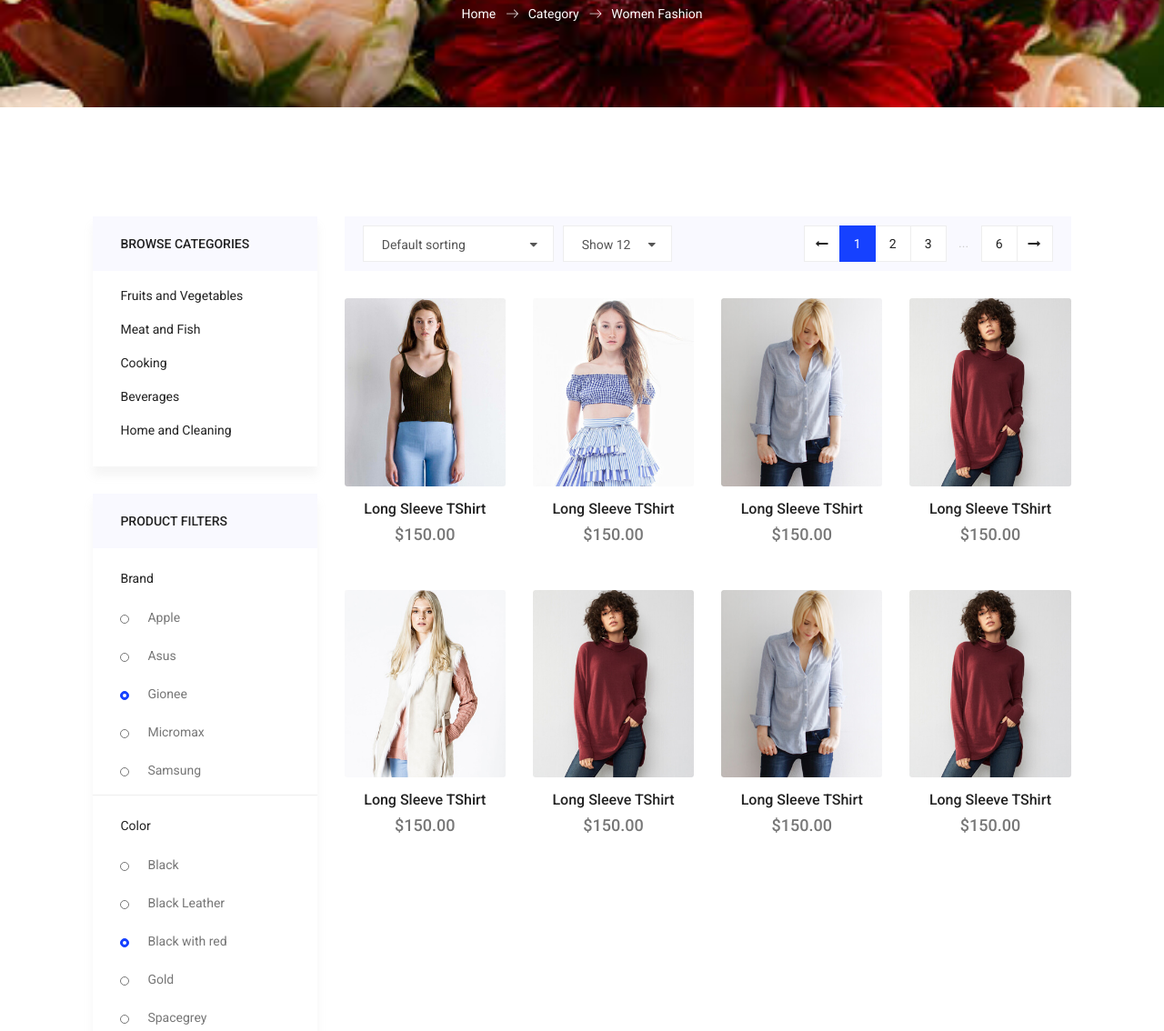
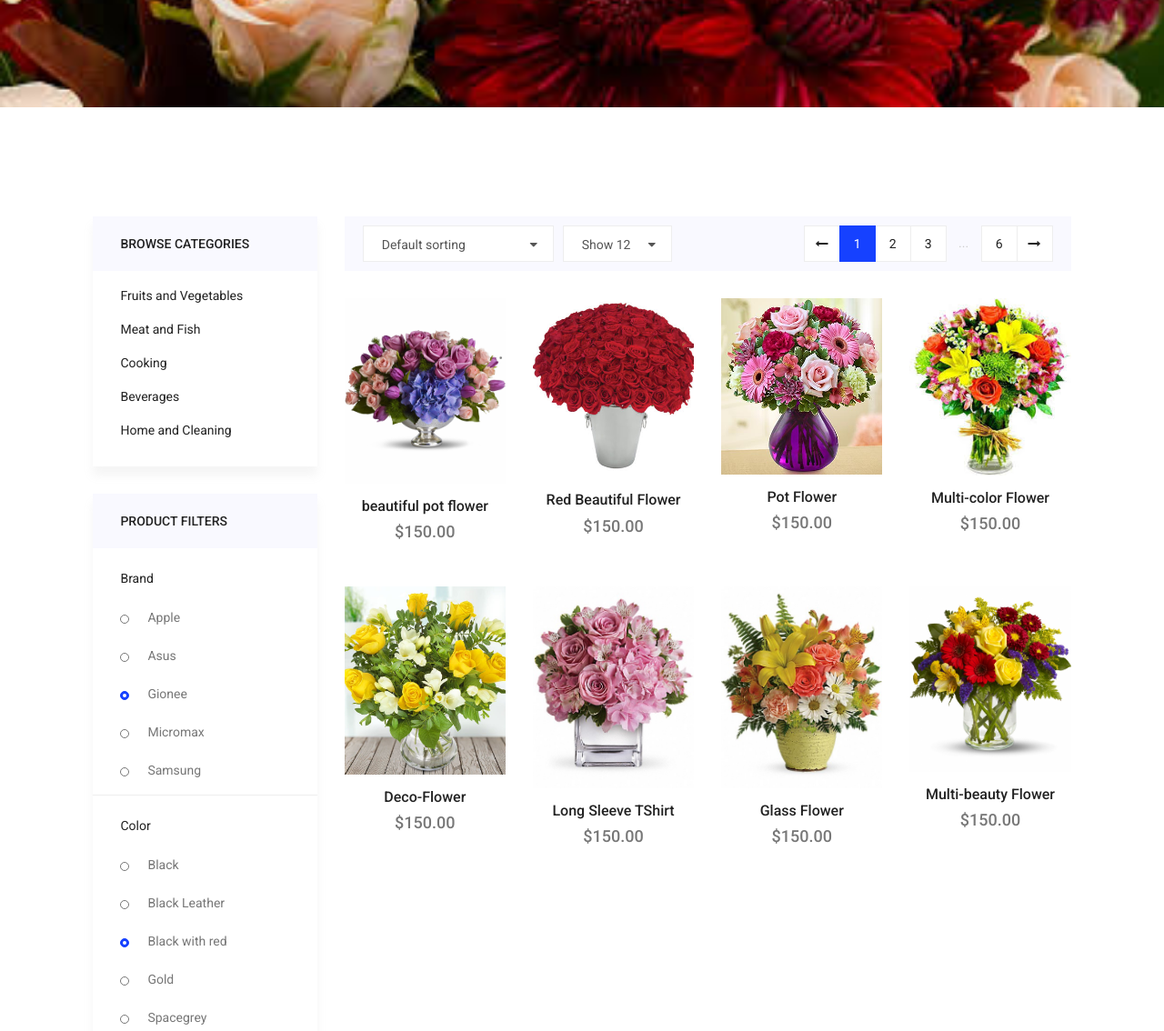
Before and after one commit to Faydev/fashop_fontend, a plain HTML site: page category.html in a window 1280 px wide. Shown: the part 277-1411 px from the top of the page at 91% size. Drawn offline with nearby package versions, Linux system fonts and the light colour scheme.

Commit message:
initial commit

```diff
--- a/category.html
+++ b/category.html
@@ -6,7 +6,7 @@
 	<meta charset="utf-8">
 	<meta name="viewport" content="width=device-width, initial-scale=1, shrink-to-fit=no">
 	<link rel="icon" href="img/favicon.png" type="image/png">
-	<title>Fashiop</title>
+	<title>DaFlower</title>
 	<!-- Bootstrap CSS -->
 	<link rel="stylesheet" href="css/bootstrap.css">
 	<link rel="stylesheet" href="vendors/linericon/style.css">
@@ -28,7 +28,7 @@
 		<div class="top_menu row m0">
 			<div class="container-fluid">
 				<div class="float-left">
-					<p>Call Us: 012 44 5698 7456 896</p>
+					<p>Call Us: +23480 555 444 888</p>
 				</div>
 				<div class="float-right">
 					<ul class="right_side">
@@ -38,7 +38,7 @@
 							</a>
 						</li>
 						<li>
-							<a href="#">
+							<a href="login.html">
 								My Account
 							</a>
 						</li>
@@ -56,7 +56,8 @@
 				<div class="container-fluid">
 					<!-- Brand and toggle get grouped for better mobile display -->
 					<a class="navbar-brand logo_h" href="index.html">
-						<img src="img/logo.png" alt="">
+						<!-- <img src="img/logo.png" alt=""> -->
+						DaFlower
 					</a>
 					<button class="navbar-toggler" type="button" data-toggle="collapse" data-target="#navbarSupportedContent" aria-controls="navbarSupportedContent"
 					 aria-expanded="false" aria-label="Toggle navigation">
@@ -110,7 +111,7 @@
 													<li class="nav-item">
 														<a class="nav-link" href="tracking.html">Tracking</a>
 														<li class="nav-item">
-															<a class="nav-link" href="elements.html">Elements</a>
+															<!-- <a class="nav-link" href="elements.html">Elements</a> -->
 														</li>
 											</ul>
 											</li>
@@ -169,12 +170,12 @@
 		<div class="banner_inner d-flex align-items-center">
 			<div class="container">
 				<div class="banner_content text-center">
-					<h2>Shop Category Page</h2>
+					<!-- <h2>Shop Category Page</h2>
 					<div class="page_link">
 						<a href="index.html">Home</a>
 						<a href="category.html">Category</a>
-						<a href="category.html">Women Fashion</a>
-					</div>
+						<a href="category.html">Flowers</a>
+					</div> -->
 				</div>
 			</div>
 		</div>
@@ -235,7 +236,102 @@
 						<div class="col-lg-3 col-md-3 col-sm-6">
 							<div class="f_p_item">
 								<div class="f_p_img">
-									<img class="img-fluid" src="img/product/feature-product/f-p-1.jpg" alt="">
+									<img class="img-fluid" src="img/flw.jpg" alt="">
+									<div class="p_icon">
+										<a href="#">
+											<i class="lnr lnr-heart"></i>
+										</a>
+										<a href="#">
+											<i class="lnr lnr-cart"></i>
+										</a>
+									</div>
+								</div>
+								<a href="#">
+									<h4>beautiful pot flower</h4>
+								</a>
+								<h5>$150.00</h5>
+							</div>
+						</div>
+						<div class="col-lg-3 col-md-3 col-sm-6">
+							<div class="f_p_item">
+								<div class="f_p_img">
+									<img class="img-fluid" src="img/redfl.jpg" alt="">
+									<div class="p_icon">
+										<a href="#">
+											<i class="lnr lnr-heart"></i>
+										</a>
+										<a href="#">
+											<i class="lnr lnr-cart"></i>
+										</a>
+									</div>
+								</div>
+								<a href="#">
+									<h4>Red Beautiful Flower</h4>
+								</a>
+								<h5>$150.00</h5>
+							</div>
+						</div>
+						<div class="col-lg-3 col-md-3 col-sm-6">
+							<div class="f_p_item">
+								<div class="f_p_img">
+									<img class="img-fluid" src="img/fw.jpg" alt="">
+									<div class="p_icon">
+										<a href="#">
+											<i class="lnr lnr-heart"></i>
+										</a>
+										<a href="#">
+											<i class="lnr lnr-cart"></i>
+										</a>
+									</div>
+								</div>
+								<a href="#">
+									<h4>Pot Flower</h4>
+								</a>
+								<h5>$150.00</h5>
+							</div>
+						</div>
+						<div class="col-lg-3 col-md-3 col-sm-6">
+							<div class="f_p_item">
+								<div class="f_p_img">
+									<img class="img-fluid" src="img/images (1).jpeg" alt="">
+									<div class="p_icon">
+										<a href="#">
+											<i class="lnr lnr-heart"></i>
+										</a>
+										<a href="#">
+											<i class="lnr lnr-cart"></i>
+										</a>
+									</div>
+								</div>
+								<a href="#">
+									<h4>Multi-color Flower</h4>
+								</a>
+								<h5>$150.00</h5>
+							</div>
+						</div>
+						<div class="col-lg-3 col-md-3 col-sm-6">
+							<div class="f_p_item">
+								<div class="f_p_img">
+									<img class="img-fluid" src="img/tbfl.jpg" alt="">
+									<div class="p_icon">
+										<a href="#">
+											<i class="lnr lnr-heart"></i>
+										</a>
+										<a href="#">
+											<i class="lnr lnr-cart"></i>
+										</a>
+									</div>
+								</div>
+								<a href="#">
+									<h4>Deco-Flower</h4>
+								</a>
+								<h5>$150.00</h5>
+							</div>
+						</div>
+						<div class="col-lg-3 col-md-3 col-sm-6">
+							<div class="f_p_item">
+								<div class="f_p_img">
+									<img class="img-fluid" src="img/glsfl.jpg" alt="">
 									<div class="p_icon">
 										<a href="#">
 											<i class="lnr lnr-heart"></i>
@@ -254,7 +350,7 @@
 						<div class="col-lg-3 col-md-3 col-sm-6">
 							<div class="f_p_item">
 								<div class="f_p_img">
-									<img class="img-fluid" src="img/product/feature-product/f-p-2.jpg" alt="">
+									<img class="img-fluid" src="img/potfl.jpg" alt="">
 									<div class="p_icon">
 										<a href="#">
 											<i class="lnr lnr-heart"></i>
@@ -265,7 +361,7 @@
 									</div>
 								</div>
 								<a href="#">
-									<h4>Long Sleeve TShirt</h4>
+									<h4>Glass Flower</h4>
 								</a>
 								<h5>$150.00</h5>
 							</div>
@@ -273,7 +369,7 @@
 						<div class="col-lg-3 col-md-3 col-sm-6">
 							<div class="f_p_item">
 								<div class="f_p_img">
-									<img class="img-fluid" src="img/product/feature-product/f-p-3.jpg" alt="">
+									<img class="img-fluid" src="img/multi.jpeg" alt="">
 									<div class="p_icon">
 										<a href="#">
 											<i class="lnr lnr-heart"></i>
@@ -284,102 +380,7 @@
 									</div>
 								</div>
 								<a href="#">
-									<h4>Long Sleeve TShirt</h4>
-								</a>
-								<h5>$150.00</h5>
-							</div>
-						</div>
-						<div class="col-lg-3 col-md-3 col-sm-6">
-							<div class="f_p_item">
-								<div class="f_p_img">
-									<img class="img-fluid" src="img/product/feature-product/f-p-4.jpg" alt="">
-									<div class="p_icon">
-										<a href="#">
-											<i class="lnr lnr-heart"></i>
-										</a>
-										<a href="#">
-											<i class="lnr lnr-cart"></i>
-										</a>
-									</div>
-								</div>
-								<a href="#">
-									<h4>Long Sleeve TShirt</h4>
-								</a>
-								<h5>$150.00</h5>
-							</div>
-						</div>
-						<div class="col-lg-3 col-md-3 col-sm-6">
-							<div class="f_p_item">
-								<div class="f_p_img">
-									<img class="img-fluid" src="img/product/feature-product/f-p-5.jpg" alt="">
-									<div class="p_icon">
-										<a href="#">
-											<i class="lnr lnr-heart"></i>
-										</a>
-										<a href="#">
-											<i class="lnr lnr-cart"></i>
-										</a>
-									</div>
-								</div>
-								<a href="#">
-									<h4>Long Sleeve TShirt</h4>
-								</a>
-								<h5>$150.00</h5>
-							</div>
-						</div>
-						<div class="col-lg-3 col-md-3 col-sm-6">
-							<div class="f_p_item">
-								<div class="f_p_img">
-									<img class="img-fluid" src="img/product/feature-product/f-p-4.jpg" alt="">
-									<div class="p_icon">
-										<a href="#">
-											<i class="lnr lnr-heart"></i>
-										</a>
-										<a href="#">
-											<i class="lnr lnr-cart"></i>
-										</a>
-									</div>
-								</div>
-								<a href="#">
-									<h4>Long Sleeve TShirt</h4>
-								</a>
-								<h5>$150.00</h5>
-							</div>
-						</div>
-						<div class="col-lg-3 col-md-3 col-sm-6">
-							<div class="f_p_item">
-								<div class="f_p_img">
-									<img class="img-fluid" src="img/product/feature-product/f-p-3.jpg" alt="">
-									<div class="p_icon">
-										<a href="#">
-											<i class="lnr lnr-heart"></i>
-										</a>
-										<a href="#">
-											<i class="lnr lnr-cart"></i>
-										</a>
-									</div>
-								</div>
-								<a href="#">
-									<h4>Long Sleeve TShirt</h4>
-								</a>
-								<h5>$150.00</h5>
-							</div>
-						</div>
-						<div class="col-lg-3 col-md-3 col-sm-6">
-							<div class="f_p_item">
-								<div class="f_p_img">
-									<img class="img-fluid" src="img/product/feature-product/f-p-4.jpg" alt="">
-									<div class="p_icon">
-										<a href="#">
-											<i class="lnr lnr-heart"></i>
-										</a>
-										<a href="#">
-											<i class="lnr lnr-cart"></i>
-										</a>
-									</div>
-								</div>
-								<a href="#">
-									<h4>Long Sleeve TShirt</h4>
+									<h4>Multi-beauty Flower</h4>
 								</a>
 								<h5>$150.00</h5>
 							</div>
@@ -671,7 +672,7 @@
 			</div>
 			<div class="row footer-bottom d-flex justify-content-between align-items-center">
 				<p class="col-lg-12 footer-text text-center"><!-- Link back to Colorlib can't be removed. Template is licensed under CC BY 3.0. -->
-Copyright &copy;<script>document.write(new Date().getFullYear());</script> All rights reserved | This template is made with <i class="fa fa-heart-o" aria-hidden="true"></i> by <a href="https://colorlib.com" target="_blank">Colorlib</a>
+Copyright &copy;<script>document.write(new Date().getFullYear());</script> All rights reserved<i class="fa fa-heart-o" aria-hidden="true"></i> by <a href="https://colorlib.com" target="_blank"></a>
 <!-- Link back to Colorlib can't be removed. Template is licensed under CC BY 3.0. -->
 				</p>
 			</div>
```
Also changed, not shown: cart.html (+16 -15 lines), single-product.html (+8 -7 lines).
